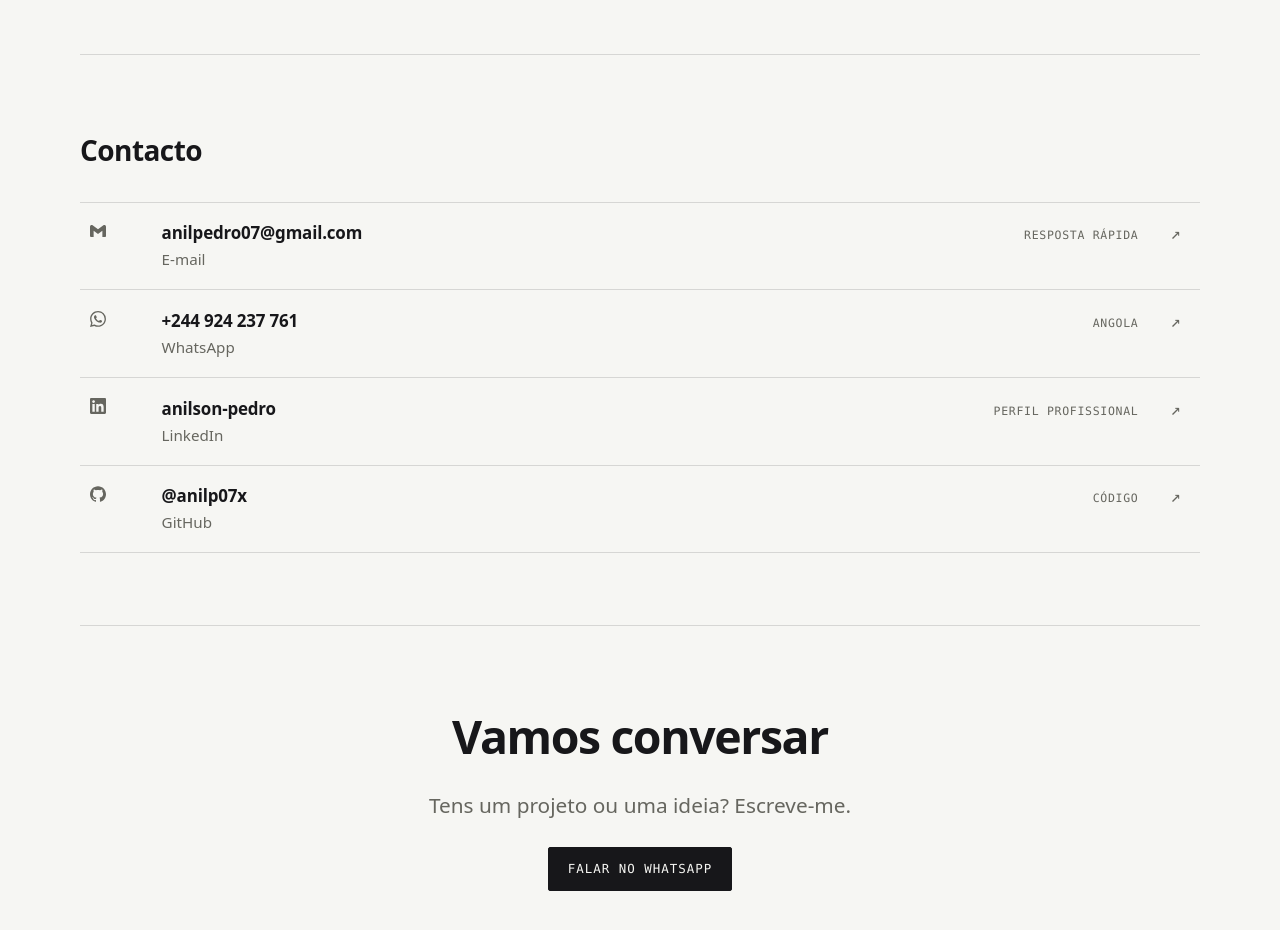
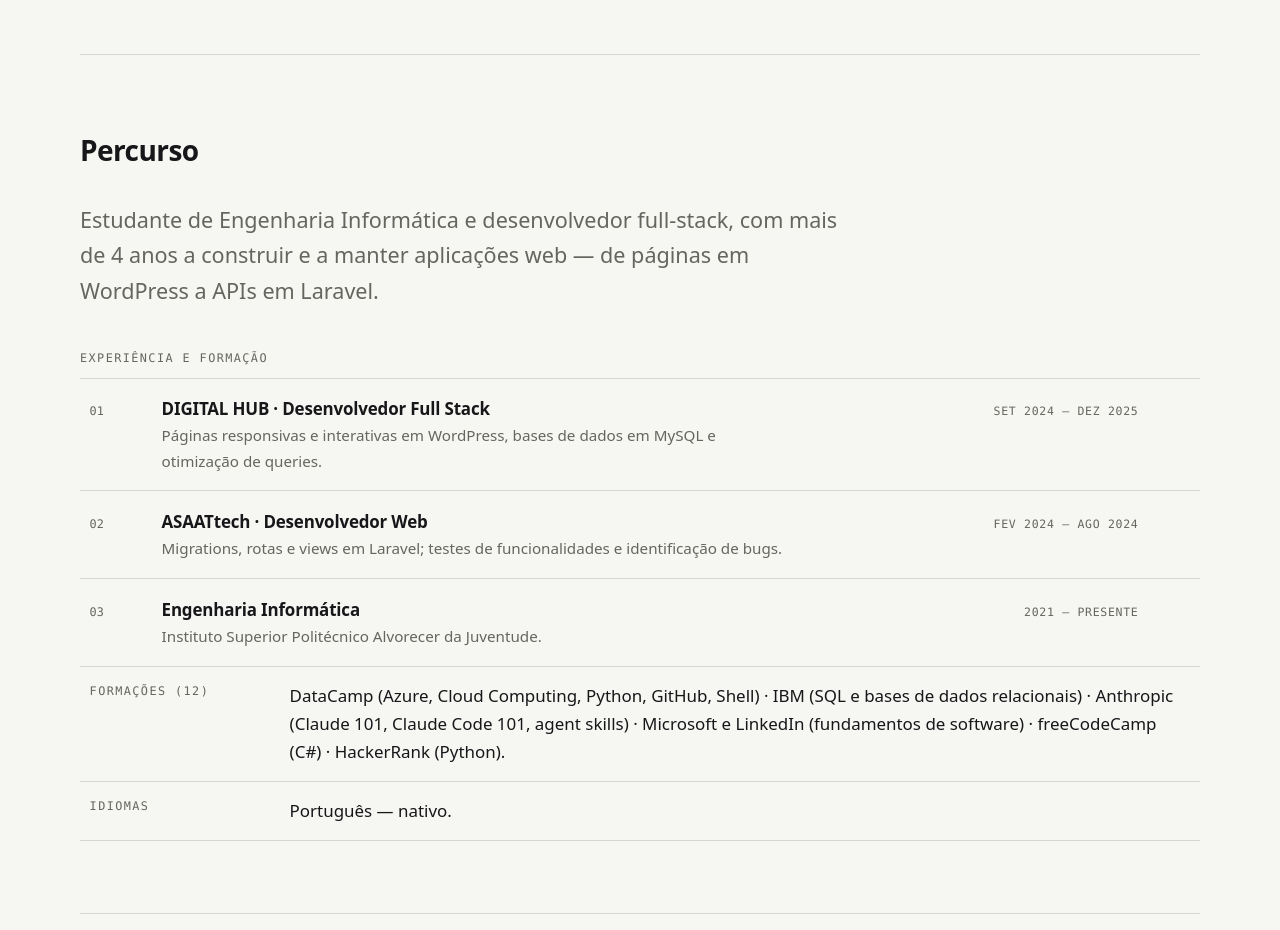
Before and after one commit to anilp07x/anilp07x.github.io, a plain HTML site: page index.html in a window 1280 px wide. Shown: the part 1840-2770 px from the top of the page. Drawn offline with Linux system fonts and the light colour scheme.

Commit message:
Secção Percurso com os dados do CV (experiência, formação, formações e línguas)

```diff
--- a/assets/css/style.css
+++ b/assets/css/style.css
@@ -405,9 +405,10 @@ h2 {
 .row__meta,
 .row__arrow { transition: color .18s var(--ease); }
 
-/* Inversão no hover: é aqui que o portfólio ganha carácter. */
+/* Inversão no hover: é aqui que o portfólio ganha carácter. As linhas do
+   percurso não são links e por isso ficam de fora. */
 @media (hover: hover) and (pointer: fine) {
-  .row:hover {
+  .row:not(.row--plain):hover {
     background: var(--fg);
     color: var(--bg);
     --muted: var(--on-inverse-soft);
@@ -436,6 +437,31 @@ h2 {
 
   .row__meta--live { justify-content: flex-start; }
 }
+
+/* ---------- percurso ---------- */
+
+/* Etiqueta de subsecção, mono e discreta como as etiquetas da stack. */
+.sub {
+  margin: 2.5rem 0 .6rem;
+  font-family: var(--mono);
+  font-size: .74rem;
+  letter-spacing: .12em;
+  text-transform: uppercase;
+  font-weight: 500;
+  color: var(--muted);
+}
+
+/* A entrada do percurso ocupa a largura toda com uma medida de leitura. */
+.percurso__lead {
+  margin: 0;
+  max-width: 62ch;
+}
+
+/* Linhas que não são links (percurso): mesma grelha, sem convite ao clique. */
+.row--plain { cursor: default; }
+
+/* A lista e a tabela encostam uma à outra: uma só régua entre elas. */
+.list + .stack { border-top: 0; }
 
 /* ---------- stack ---------- */
 
--- a/index.html
+++ b/index.html
@@ -60,6 +60,7 @@
       <nav class="topbar__nav" aria-label="Navegação rápida">
         <a href="#projetos">Projetos</a>
         <a href="#stack">Stack</a>
+        <a href="#percurso">Percurso</a>
         <a href="#contacto">Contacto</a>
       </nav>
     </div>
@@ -78,6 +79,7 @@
           <nav class="top__nav" aria-label="Secções">
             <a href="#projetos">Projetos</a>
             <a href="#stack">Stack</a>
+            <a href="#percurso">Percurso</a>
             <a href="#contacto">Contacto</a>
           </nav>
         </header>
@@ -236,6 +238,58 @@
             </dl>
           </section>
 
+          <!-- Percurso: os dados do CV. As linhas são divs (não links) e por
+               isso não invertem como as de projetos e contactos. -->
+          <section class="section" id="percurso" aria-labelledby="percurso-h">
+            <h2 id="percurso-h">Percurso</h2>
+            <p class="lead percurso__lead">Estudante de Engenharia Informática e desenvolvedor full-stack, com mais de 4 anos a construir e a manter aplicações web — de páginas em WordPress a APIs em Laravel.</p>
+
+            <h3 class="sub">Experiência e formação</h3>
+            <ul class="list">
+              <li data-reveal>
+                <div class="row row--plain">
+                  <span class="row__num">01</span>
+                  <span class="row__body">
+                    <span class="row__title">DIGITAL HUB · Desenvolvedor Full Stack</span>
+                    <span class="row__desc">Páginas responsivas e interativas em WordPress, bases de dados em MySQL e otimização de queries.</span>
+                  </span>
+                  <span class="row__meta">Set 2024 – Dez 2025</span>
+                </div>
+              </li>
+              <li data-reveal data-delay="0.05">
+                <div class="row row--plain">
+                  <span class="row__num">02</span>
+                  <span class="row__body">
+                    <span class="row__title">ASAATtech · Desenvolvedor Web</span>
+                    <span class="row__desc">Migrations, rotas e views em Laravel; testes de funcionalidades e identificação de bugs.</span>
+                  </span>
+                  <span class="row__meta">Fev 2024 – Ago 2024</span>
+                </div>
+              </li>
+              <li data-reveal data-delay="0.1">
+                <div class="row row--plain">
+                  <span class="row__num">03</span>
+                  <span class="row__body">
+                    <span class="row__title">Engenharia Informática</span>
+                    <span class="row__desc">Instituto Superior Politécnico Alvorecer da Juventude.</span>
+                  </span>
+                  <span class="row__meta">2021 – Presente</span>
+                </div>
+              </li>
+            </ul>
+
+            <dl class="stack">
+              <div data-reveal>
+                <dt>Formações (12)</dt>
+                <dd>DataCamp (Azure, Cloud Computing, Python, GitHub, Shell) · IBM (SQL e bases de dados relacionais) · Anthropic (Claude 101, Claude Code 101, agent skills) · Microsoft e LinkedIn (fundamentos de software) · freeCodeCamp (C#) · HackerRank (Python).</dd>
+              </div>
+              <div data-reveal data-delay="0.05">
+                <dt>Idiomas</dt>
+                <dd>Português — nativo.</dd>
+              </div>
+            </dl>
+          </section>
+
           <section class="section" id="contacto" aria-labelledby="contacto-h">
             <h2 id="contacto-h">Contacto</h2>
             <ul class="list">
```
Also changed, not shown: 1 other file.
